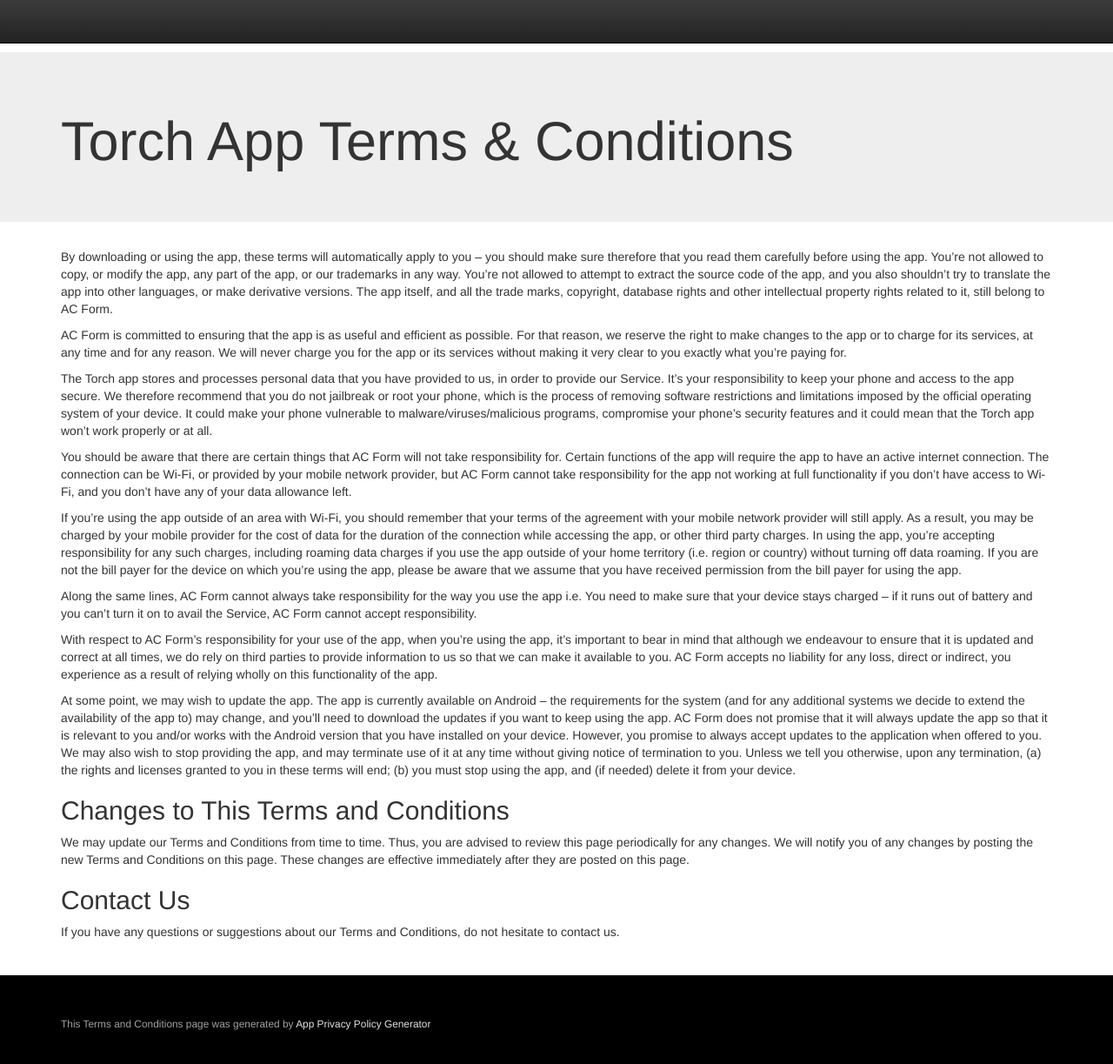
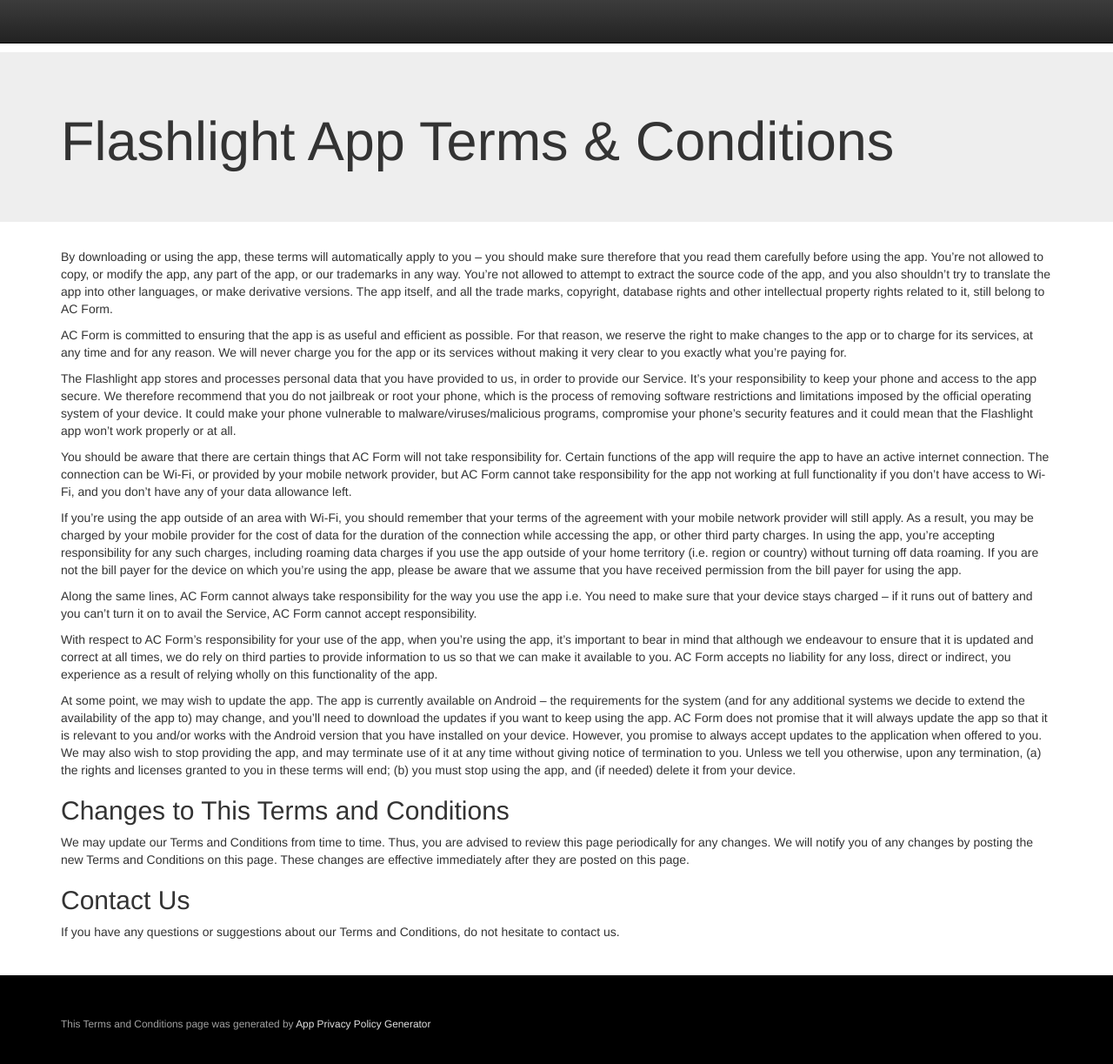
Before and after one commit to ACForm/ACForm.github.io, a Jekyll site: the page built from apps/torch/terms/index.md, in a window 1280 px wide and 1234 px high. Shown: the top 1223 px of the window at 87% size. Built offline with Jekyll 4.4.1, drawn with Linux system fonts in a browser that asks for light colours; nearby versions of some CDN libraries.

Commit message:
Updated Flashlight app name and icon

```diff
--- a/_data/apps.yml
+++ b/_data/apps.yml
@@ -1,3 +1,3 @@
-- name: Torch
+- name: Flashlight
   pathName: torch
   package: pl.acform.android.torch
--- a/apps/torch/terms/index.md
+++ b/apps/torch/terms/index.md
@@ -1,7 +1,7 @@
 ---
-title: Torch App Terms & Conditions
+title: Flashlight App Terms & Conditions
 layout: terms
 noMenu: true
-appName: Torch
+appName: Flashlight
 appPackage: pl.acform.android.torch
 ---
```
Also changed, not shown: apps/torch/index.md (+4 -4 lines), apps/torch/privacy/index.md (+2 -2 lines), assets/img/pl.acform.android.torch/icon.png.
